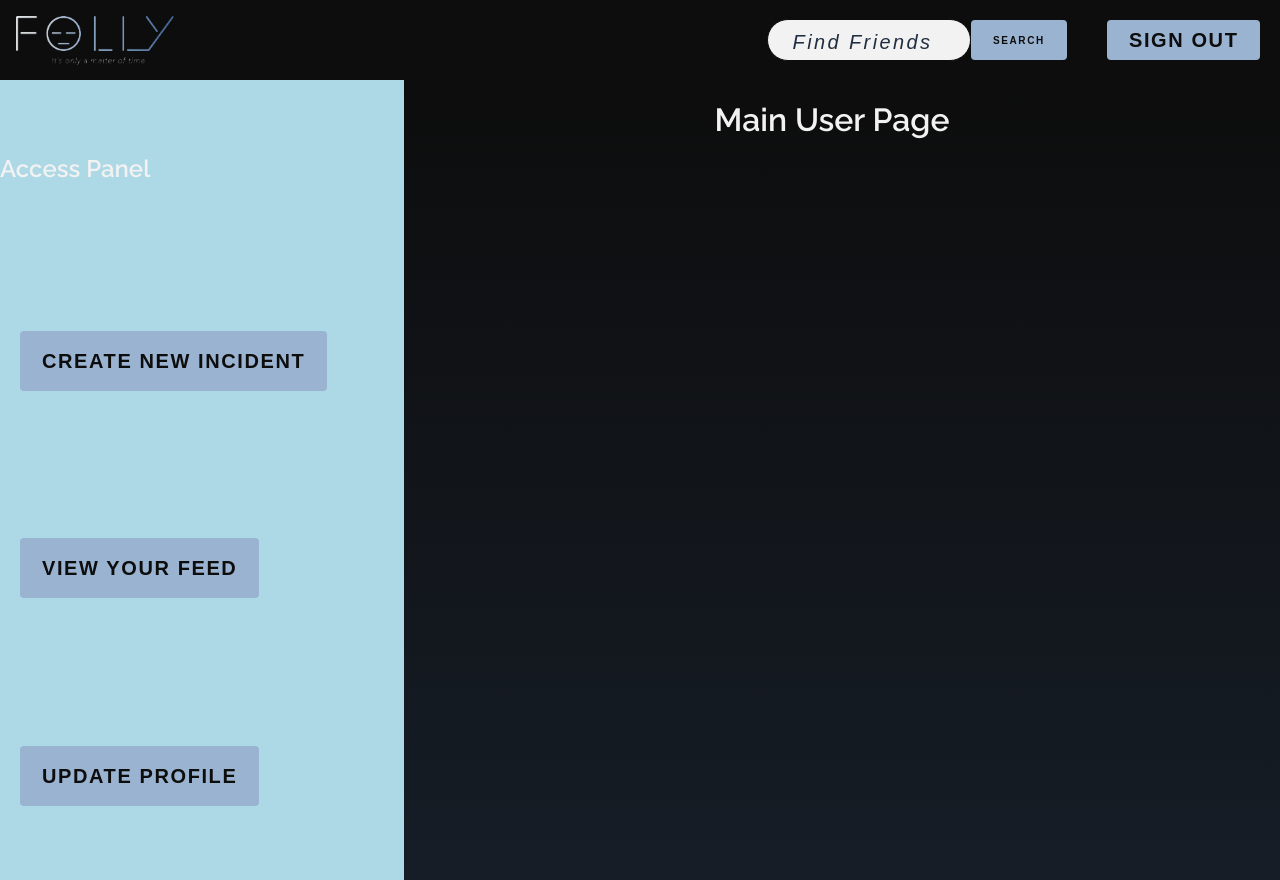
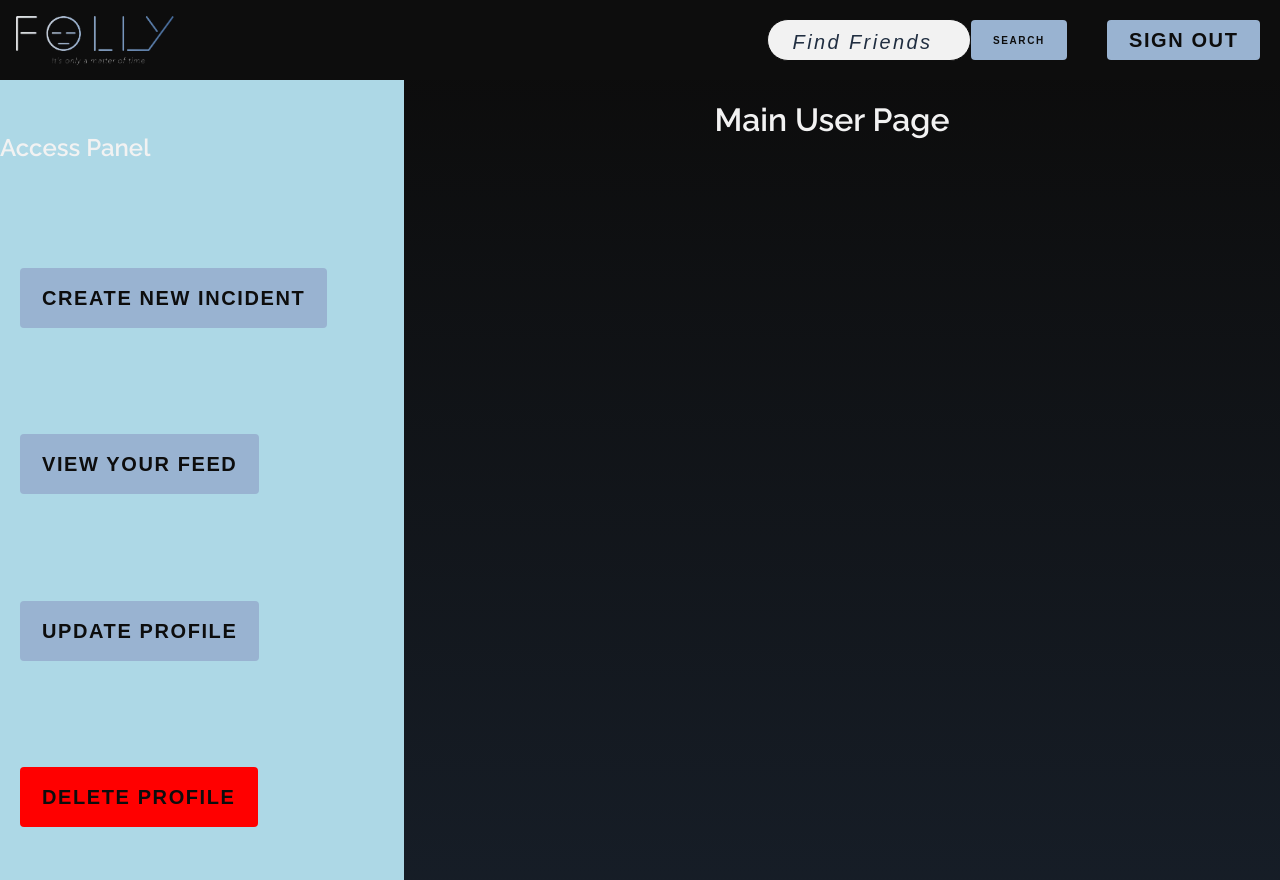
Before and after one commit to dsacha25/folly-incident-counter, a React (Create React App) app: page / in a window 1280 px wide. Built offline with nearby package versions, Linux system fonts and the light colour scheme; no server answers; sample sign-in values are in the browser's storage.

Commit message:
simple user delete added

```diff
--- a/src/components/common/custom-button/types.ts
+++ b/src/components/common/custom-button/types.ts
@@ -17,7 +17,10 @@ export interface StyleTypes {
 	minHeight?: string;
 }
 
-type Click = () => void | ((e: FormEvent<HTMLButtonElement>) => void);
+type Click = () =>
+	| void
+	| ((e: FormEvent<HTMLButtonElement>) => void)
+	| Promise<void>;
 
 export interface CustomButtonProps extends StyleTypes {
 	onClick?: Click;
--- a/src/pages/user-dashboard-page/user-dashboard-page.component.tsx
+++ b/src/pages/user-dashboard-page/user-dashboard-page.component.tsx
@@ -7,8 +7,16 @@ import {
 } from "./user-dashboard-page.styles";
 import { PageMain } from "../page-styles/page-styles.styles";
 import CustomButton from "../../components/common/custom-button/custom-button.component";
+import { useSelector } from "react-redux";
+import { selectCurrentUser } from "../../redux/user/user.selector";
+import { State } from "../../redux/root-reducer";
+import { User } from "../../redux/user/types";
 
 const UserDashboardPage = () => {
+	const user = useSelector<State, User>((state) => selectCurrentUser(state));
+
+	console.log("USER: ", user);
+
 	/*
 	 * Main dashbaord for users
 	 *
@@ -30,6 +38,21 @@ const UserDashboardPage = () => {
 	 * * To find and add friends
 	 *
 	 */
+
+	const handleDeleteUser = async () => {
+		if (user) {
+			try {
+				await user
+					.delete()
+					.then(() => console.log("User successfully deleted"));
+
+				window.location.reload;
+			} catch (err) {
+				console.log("Unable to delete user: ", err.message);
+			}
+		}
+	};
+
 	return (
 		<PageMain>
 			<DashboardMain className="dashboard-main">
@@ -39,6 +62,9 @@ const UserDashboardPage = () => {
 					<CustomButton>Create New Incident</CustomButton>
 					<CustomButton>View Your Feed</CustomButton>
 					<CustomButton>Update Profile</CustomButton>
+					<CustomButton backgroundColor="red" onClick={handleDeleteUser}>
+						Delete Profile
+					</CustomButton>
 				</AccessPanel>
 				<MainFeed className="main-feed">
 					<h1>Main User Page</h1>
```
